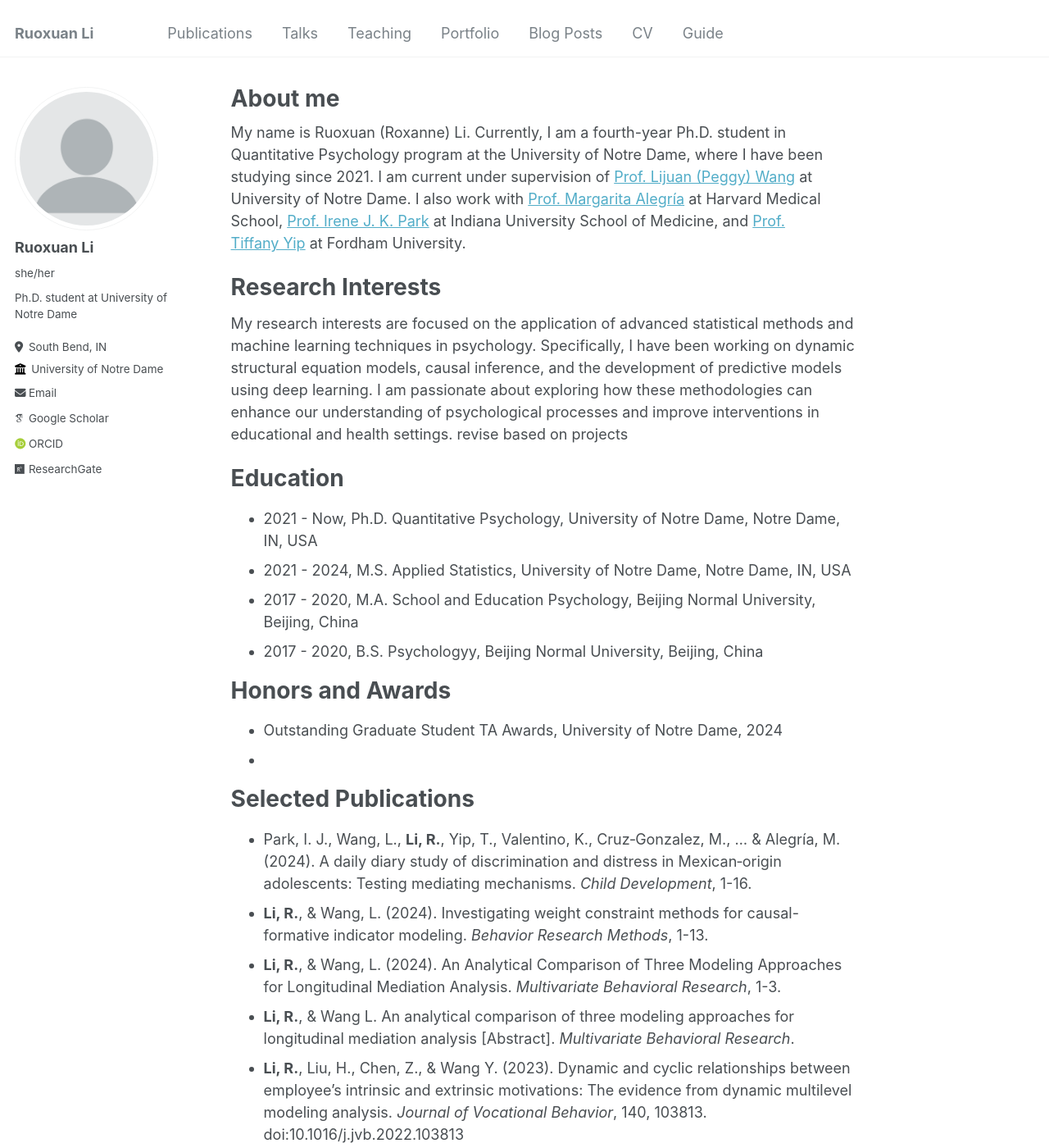
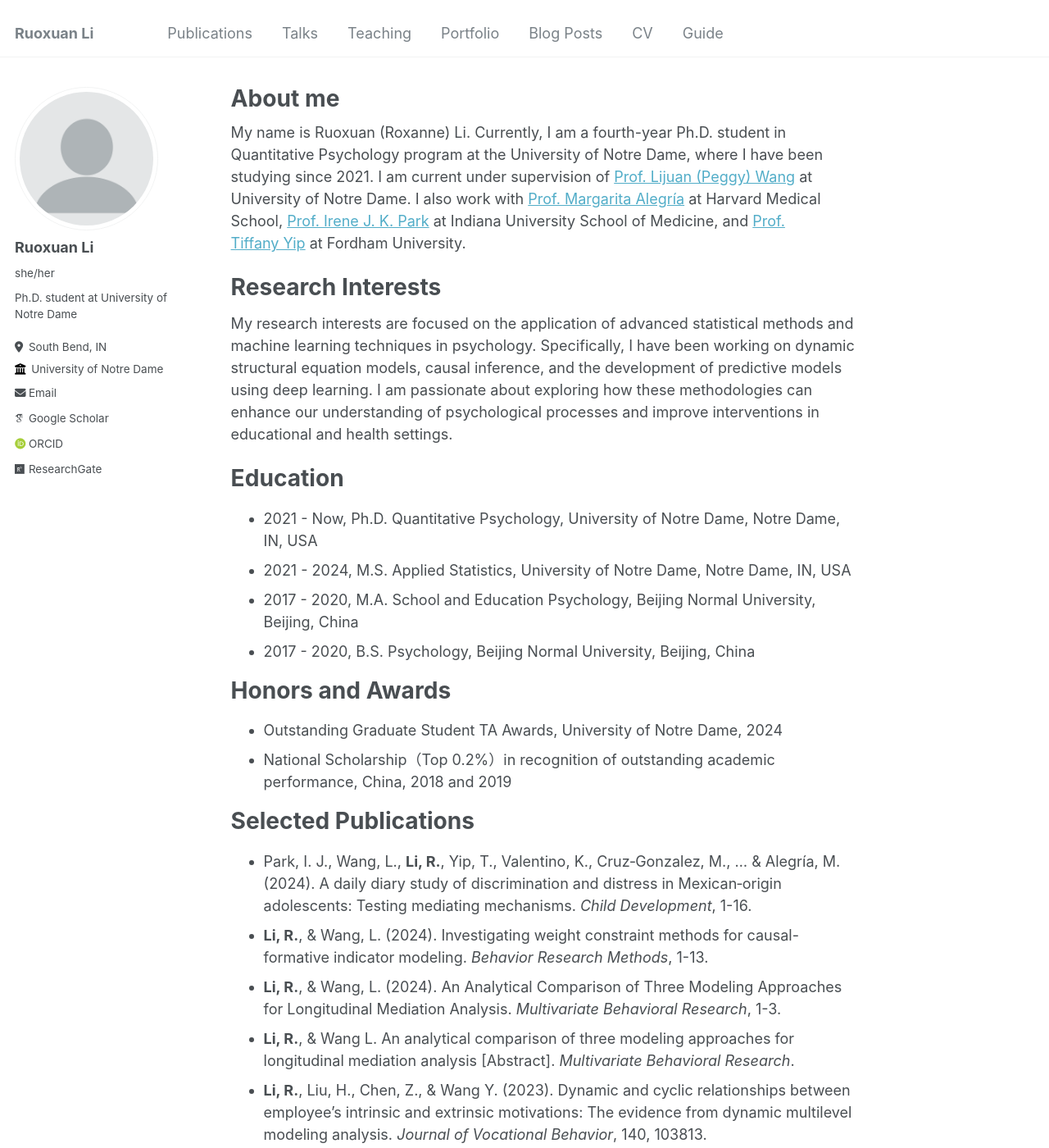
Before and after one commit to Ruoxuan-Li-Roxanne/Ruoxuan-Li-Roxanne.github.io, a Jekyll site: the page built from _pages/about.md, in a window 1280 px wide and 1400 px high. Shown: the whole window at 82% size. Built offline with Jekyll 4.4.1, drawn with Linux system fonts in a browser that asks for light colours; some web fonts are replaced; part of the change alters nothing that is shown; some of the changed text lies outside the part shown.

Commit message:
Update about.md

```diff
--- a/_pages/about.md
+++ b/_pages/about.md
@@ -12,19 +12,19 @@ My name is Ruoxuan (Roxanne) Li. Currently, I am a fourth-year Ph.D. student in
 
 Research Interests
 ======
-My research interests are focused on the application of advanced statistical methods and machine learning techniques in psychology. Specifically, I have been working on dynamic structural equation models, causal inference, and the development of predictive models using deep learning. I am passionate about exploring how these methodologies can enhance our understanding of psychological processes and improve interventions in educational and health settings.  revise based on projects
+My research interests are focused on the application of advanced statistical methods and machine learning techniques in psychology. Specifically, I have been working on dynamic structural equation models, causal inference, and the development of predictive models using deep learning. I am passionate about exploring how these methodologies can enhance our understanding of psychological processes and improve interventions in educational and health settings.
 
 Education
 ======
 - 2021 - Now, Ph.D. Quantitative Psychology, University of Notre Dame, Notre Dame, IN, USA
 - 2021 - 2024, M.S. Applied Statistics, University of Notre Dame, Notre Dame, IN, USA
 - 2017 - 2020, M.A. School and Education Psychology, Beijing Normal University, Beijing, China
-- 2017 - 2020, B.S. Psychologyy, Beijing Normal University, Beijing, China
+- 2017 - 2020, B.S. Psychology, Beijing Normal University, Beijing, China
 
 Honors and Awards
 ======
 - Outstanding Graduate Student TA Awards, University of Notre Dame, 2024
--
+- National Scholarship（Top 0.2%）in recognition of outstanding academic performance, China, 2018 and 2019
 
 Selected Publications
 ======
@@ -53,5 +53,19 @@ Selected Talks
 - **Li, R.**, Liu, H., & Yao, M. (2018). The roles of autonomy support from parents and head teacher in adolescents’ subjective well-being and loneliness: A person-centered perspective.
 
 
-Selected Talks
+Service
 ======
+I have served as a reviewer for more than 20 peer-reviewed journals, including:
+- Journal of Happiness Studies
+- Public Health
+- Social Science Computer Review
+- Journal of Child and Family Studies
+- Frontiers in Psychology
+- Behavior & Information Technology
+- Current Psychology
+- BMC Psychology
+- Journal of School Violence
+
+Teaching
+======
+2024 and 2023 Spring, Behavior Science, Teaching Assistant
```
